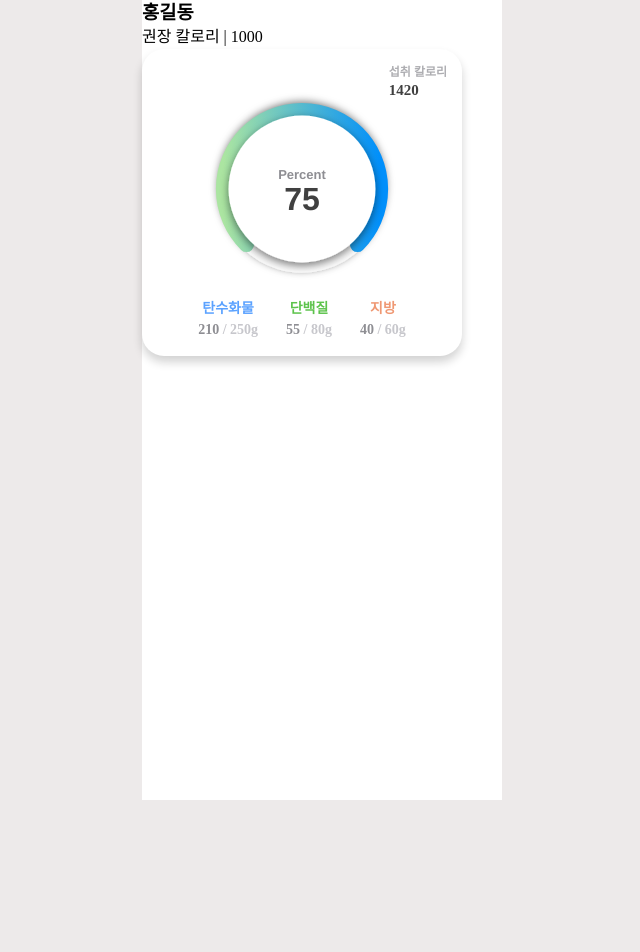
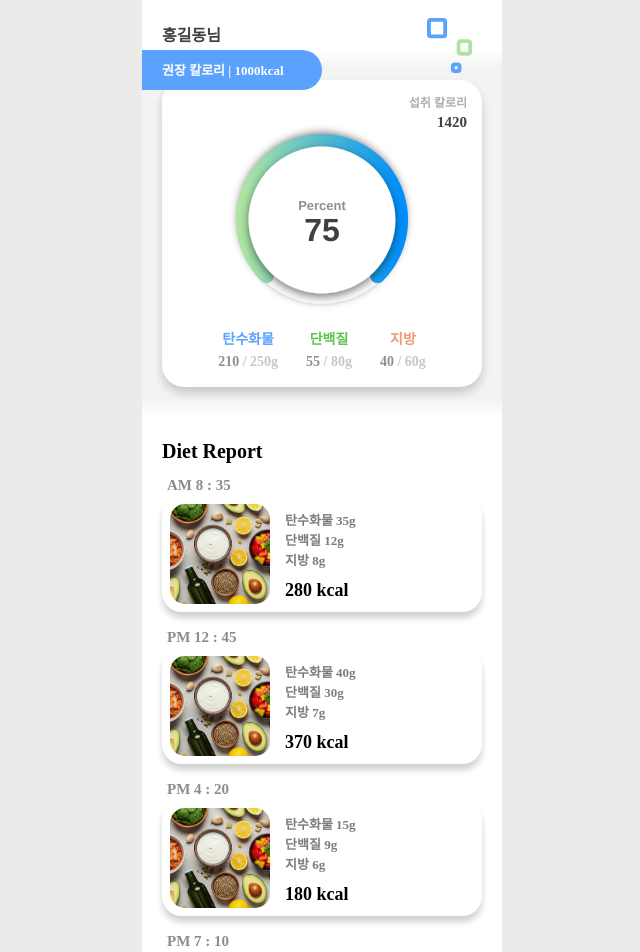
Before and after one commit to inyouxg/capstone-design-1, a React (Vite) app in the folder client/: page /main in a window 1280 px wide. Shown: the top 952 px of the page, without its empty margins (318-958 px from the left). Before the commit the page ends 800 px from the top, so only its background shows below. Built offline with nearby package versions, Linux system fonts and the light colour scheme.

Commit message:
style: 메인 페이지 전체 스타일 구현
하단 ButtonBar 제외

```diff
--- a/client/src/components/NutrientChartCard.module.css
+++ b/client/src/components/NutrientChartCard.module.css
@@ -24,6 +24,7 @@
   color: #404040;
   font-size: 15px;
   font-weight: 600;
+  text-align: end;
 }
 .report-container__chart{
   padding-top: 30px;
--- a/client/src/pages/MainPage.jsx
+++ b/client/src/pages/MainPage.jsx
@@ -1,27 +1,33 @@
 import profileData from '../mock/profileData.json'
 import nutrientData from '../mock/nutrientData.json'
+import dietData from '../mock/dietData.json'
 import styles from './MainPage.module.css';
+import bubble from '../assets/bubble-icon.svg'
 import { useEffect, useState } from 'react';
 import { NutrientChartCard } from '../components/NutrientChartCard';
+import { DietReportCard } from '../components/DietReportCard';
+import { ButtonBar } from '../components/ButtonBar';
 
 export const MainPage = () => {
   const [profile, setProfile] = useState(null);
   const [nutrient, setNutrient] = useState(null);
-  const [dietReport, setDietReport] = useState(null);
+  const [diet, setDiet] = useState(null);
 
   useEffect(() => {
     setNutrient(nutrientData);
     setProfile(profileData);
+    setDiet(dietData);
   },[]);
 
   if (!nutrient) return null;
 
   return (
     <div className={styles['main-container']}>
+      <img className={styles['main-container__bubble']} src={bubble} alt='bubble-icon' />
       <div className={styles['main-container__header']}>
-        <h3>{profileData.name}</h3>
-        <div>
-          <p>권장 칼로리 | {profileData['recommanded-calories']}</p>
+        <h3>{profileData.name}님</h3>
+        <div className={styles['main-container__header-box']}>
+          <p>권장 칼로리 | {profileData['recommanded-calories']}kcal</p>
         </div>
       </div>
       <div className={styles['chart-container']}>
@@ -29,8 +35,15 @@ export const MainPage = () => {
           <NutrientChartCard nutrient={nutrient}/>
         </div>
       </div>
-      <div className={styles['report-container']}></div>
-      <div className={styles['header-container']}></div>
+      <div className={styles['diet-container']}>
+        <div className={styles['diet-container__section']}>
+          <h3>Diet Report</h3>
+          <DietReportCard diet={diet}/>
+        </div>
+      </div>
+      <div className={styles['button-container']}>
+        <ButtonBar />
+      </div>
     </div>
   )
 }
--- a/client/src/pages/MainPage.module.css
+++ b/client/src/pages/MainPage.module.css
@@ -0,0 +1,75 @@
+.main-container{
+  position: relative;
+  display: flex;
+  flex-direction: column;
+  width: 100%;
+  min-height: 100dvh;
+}
+.main-container__bubble{
+  position: absolute;
+  width: 45px;
+  height: auto;
+  top: 18px;
+  right: 30px;
+  z-index: 999;
+}
+.main-container__header{
+  position: absolute;
+  top: 25px;
+  left: 0;
+  z-index: 999;
+}
+.main-container__header h3{
+  font-size: 16px;
+  font-weight: bold;
+  color: #404040;
+  padding-left: 20px;
+  padding-bottom: 3px;
+}
+.main-container__header-box{
+  width: 180px;
+  height: 40px;
+  background-color: #5BA2FF;
+  color: white;
+  font-size: 13px;
+  font-weight: 600;
+  border-radius: 0 50px 50px 0;
+  padding-top: 12px;
+  padding-left: 20px;
+}
+
+.chart-container{
+  display: flex;
+  flex-direction: column;
+  align-items: center;
+  margin-top: 50px;
+  width: 100%;
+  height: auto;
+  background-color: #F3F3F3;
+  padding-top: 30px;
+  padding-bottom: 30px;
+
+  background: linear-gradient(
+    to bottom,
+    transparent 0%,
+    #F3F3F3 5%,
+    #F3F3F3 95%,
+    transparent 100%
+  );
+}
+
+.diet-container{
+  margin: 0 auto;
+}
+.diet-container__section{
+  display: flex;
+  flex-direction: column;
+  align-items: center;
+  justify-content: center;
+  width: 320px;
+}
+.diet-container__section h3{
+  font-size: 20px;
+  align-self: flex-start;
+  padding: 20px 0 10px 0;
+}
```
Also changed, not shown: client/src/assets/bubble-icon.svg (added).
